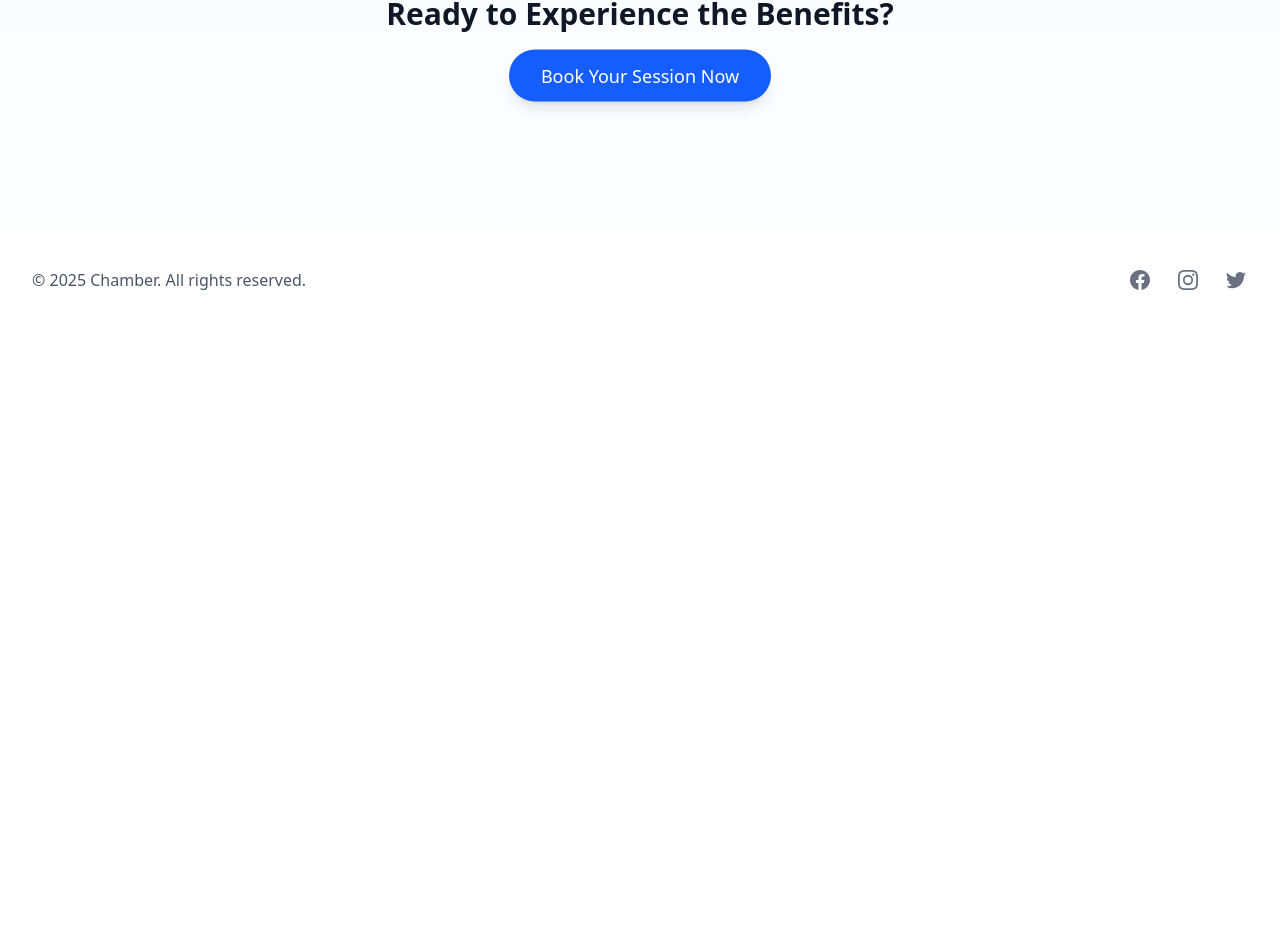
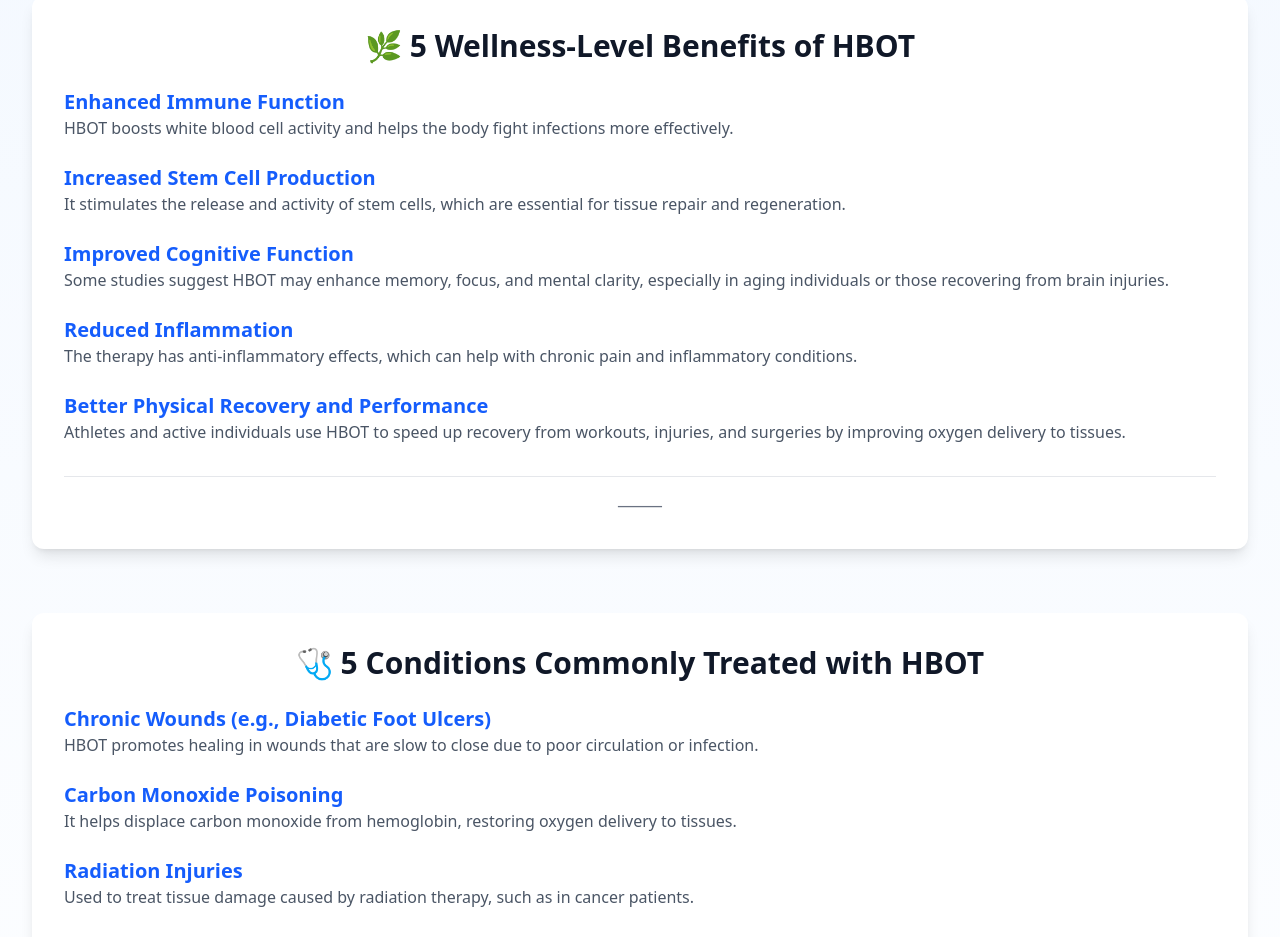
Before and after one commit to Soulemane12/Chamber, a Next.js app: page / in a window 1280 px wide. Shown: the part 842-1779 px from the top of the page. Before the commit the page ends 1166 px from the top, so only its background shows below. Built offline with nearby package versions, Linux system fonts and the light colour scheme; no server answers.

Commit message:
addded more info

```diff
--- a/src/app/page.tsx
+++ b/src/app/page.tsx
@@ -67,6 +67,63 @@ export default function Home() {
           </div>
         </div>
 
+        {/* Benefits of HBOT Section */}
+        <div className="mb-16 bg-white dark:bg-gray-800 p-8 rounded-xl shadow-lg animate-fade-in">
+          <h2 className="text-3xl font-bold mb-6 text-gray-900 dark:text-white text-center">🌿 5 Wellness-Level Benefits of HBOT</h2>
+          <div className="space-y-6">
+            <div className="animate-fade-in animate-delay-100">
+              <h3 className="text-xl font-semibold text-blue-600 dark:text-blue-400">Enhanced Immune Function</h3>
+              <p className="text-gray-600 dark:text-gray-300">HBOT boosts white blood cell activity and helps the body fight infections more effectively.</p>
+            </div>
+            <div className="animate-fade-in animate-delay-200">
+              <h3 className="text-xl font-semibold text-blue-600 dark:text-blue-400">Increased Stem Cell Production</h3>
+              <p className="text-gray-600 dark:text-gray-300">It stimulates the release and activity of stem cells, which are essential for tissue repair and regeneration.</p>
+            </div>
+            <div className="animate-fade-in animate-delay-300">
+              <h3 className="text-xl font-semibold text-blue-600 dark:text-blue-400">Improved Cognitive Function</h3>
+              <p className="text-gray-600 dark:text-gray-300">Some studies suggest HBOT may enhance memory, focus, and mental clarity, especially in aging individuals or those recovering from brain injuries.</p>
+            </div>
+            <div className="animate-fade-in animate-delay-400">
+              <h3 className="text-xl font-semibold text-blue-600 dark:text-blue-400">Reduced Inflammation</h3>
+              <p className="text-gray-600 dark:text-gray-300">The therapy has anti-inflammatory effects, which can help with chronic pain and inflammatory conditions.</p>
+            </div>
+            <div className="animate-fade-in animate-delay-500">
+              <h3 className="text-xl font-semibold text-blue-600 dark:text-blue-400">Better Physical Recovery and Performance</h3>
+              <p className="text-gray-600 dark:text-gray-300">Athletes and active individuals use HBOT to speed up recovery from workouts, injuries, and surgeries by improving oxygen delivery to tissues.</p>
+            </div>
+          </div>
+          <div className="border-t border-gray-200 dark:border-gray-700 mt-8 pt-4 text-center">
+            <p className="text-gray-500 dark:text-gray-400">⸻</p>
+          </div>
+        </div>
+
+        {/* Conditions Treated Section */}
+        <div className="mb-16 bg-white dark:bg-gray-800 p-8 rounded-xl shadow-lg animate-fade-in">
+          <h2 className="text-3xl font-bold mb-6 text-gray-900 dark:text-white text-center">🩺 5 Conditions Commonly Treated with HBOT</h2>
+          <div className="space-y-6">
+            <div className="animate-fade-in animate-delay-100">
+              <h3 className="text-xl font-semibold text-blue-600 dark:text-blue-400">Chronic Wounds (e.g., Diabetic Foot Ulcers)</h3>
+              <p className="text-gray-600 dark:text-gray-300">HBOT promotes healing in wounds that are slow to close due to poor circulation or infection.</p>
+            </div>
+            <div className="animate-fade-in animate-delay-200">
+              <h3 className="text-xl font-semibold text-blue-600 dark:text-blue-400">Carbon Monoxide Poisoning</h3>
+              <p className="text-gray-600 dark:text-gray-300">It helps displace carbon monoxide from hemoglobin, restoring oxygen delivery to tissues.</p>
+            </div>
+            <div className="animate-fade-in animate-delay-300">
+              <h3 className="text-xl font-semibold text-blue-600 dark:text-blue-400">Radiation Injuries</h3>
+              <p className="text-gray-600 dark:text-gray-300">Used to treat tissue damage caused by radiation therapy, such as in cancer patients.</p>
+            </div>
+            <div className="animate-fade-in animate-delay-400">
+              <h3 className="text-xl font-semibold text-blue-600 dark:text-blue-400">Decompression Sickness ("The Bends")</h3>
+              <p className="text-gray-600 dark:text-gray-300">Common in divers, HBOT helps eliminate nitrogen bubbles from the bloodstream.</p>
+            </div>
+            <div className="animate-fade-in animate-delay-500">
+              <h3 className="text-xl font-semibold text-blue-600 dark:text-blue-400">Severe Infections</h3>
+              <p className="text-gray-600 dark:text-gray-300">The high-oxygen environment inhibits the growth of anaerobic bacteria and supports immune systems.</p>
+            </div>
+          </div>
+        </div>
+
         <div className="text-center animate-fade-in animate-delay-400">
           <h2 className="text-3xl font-bold mb-6 text-gray-900 dark:text-white animate-slide-in-up">{t('readyToExperience')}</h2>
           <Link
```
